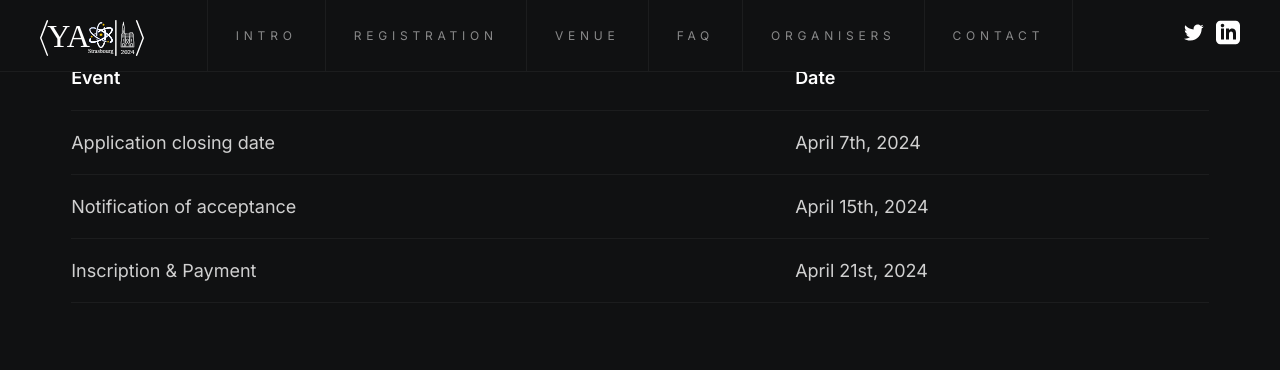
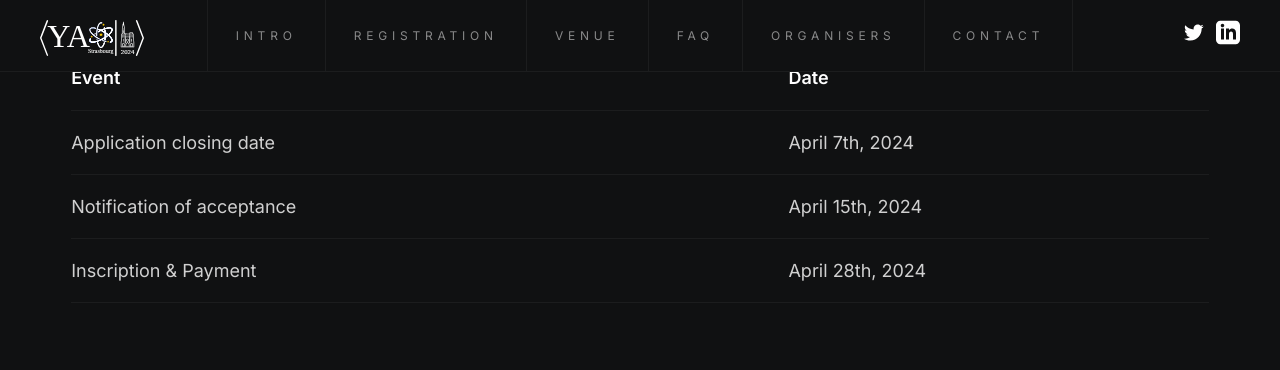
Before and after one commit to galvanixer/YAO2024, a Jekyll site: the page built from index.markdown, in a window 1280 px wide and 900 px high, scrolled down 4693 px. Shown: the top 370 px of the window. Built offline with Jekyll 4.4.1, drawn with Linux system fonts in a browser that asks for light colours.

Commit message:
Updated payment deadline

```diff
--- a/_data/deadlines.yml
+++ b/_data/deadlines.yml
@@ -5,4 +5,4 @@
   date: April 15th, 2024
 
 - event: Inscription & Payment
-  date: April 21st, 2024
+  date: April 28th, 2024
```
